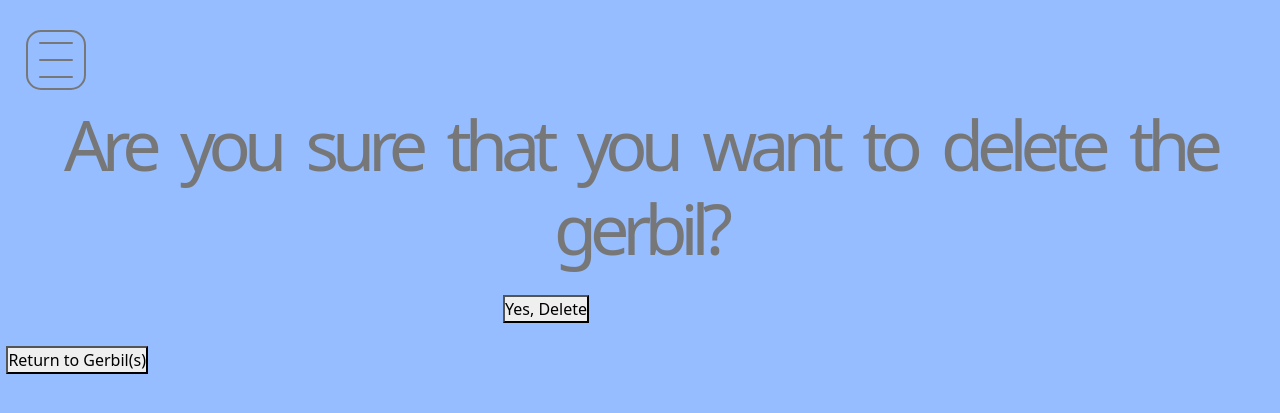
After one commit to norka2233/gerbil_django_project, a Django app: page /gerbil/delete/1 in a window 1280 px wide. The commit adds this page. Shown: the top 413 px of the page. Run offline with Django 4.2, Linux system fonts and the light colour scheme; tables that the repository leaves empty hold one stand-in row (values such as "Sample post"); some libraries are stand-ins or nearby versions.

Commit message:
delete on gerbil page

```diff
--- a/gerbil/gerbil/static/gerbil_animal/base.css
+++ b/gerbil/gerbil/static/gerbil_animal/base.css
@@ -228,7 +228,7 @@ a::after {
   font-weight: bold;
 }
 
-a {
+#moving_mouse {
     flex-direction: column;
     position: absolute;
     margin-top : 25%;
--- /dev/null
+++ b/gerbil/gerbil/static/gerbil_animal/confirm_gerbil_delete.css
@@ -0,0 +1,10 @@
+form {
+    display: flex;
+    flex-direction: row;
+    padding: 1%;
+    margin-left: 38%;
+}
+
+#return_to_gerbil_page {
+
+}
--- a/gerbil/gerbil/static/gerbil_animal/gerbilpage.css
+++ b/gerbil/gerbil/static/gerbil_animal/gerbilpage.css
@@ -57,7 +57,7 @@ h1 {
     background-color: #F7C8E0;
     margin-left: 2%;
     width: 35%;
-    height: 70%;
+    height: 90%;
     font-family: Oswald;
     font-weight: bold;
     font-color: #777;
@@ -109,3 +109,16 @@ label, input, button {
     margin: 0.5%;
     text-align: center;
 }
+
+#delete_text {
+    position: center;
+    font-weight: bold;
+    font-color: #777;
+    font-size: 0.9em;
+    color: red;
+    text-decoration: none;
+    border: inherit;
+    outline:none;
+    opacity: none;
+
+}
--- a/gerbil/gerbil/templates/gerbil_animal/base.html
+++ b/gerbil/gerbil/templates/gerbil_animal/base.html
@@ -37,7 +37,7 @@
                     <li href="http://127.0.0.1:8000/house/" id="houses" onclick="redirect_houses()">Houses</li>
                 </ul>
                 <div class="animated_animal">
-                    <a> <img src="https://www.animatedimages.org/data/media/213/animated-mouse-image-0079.gif" alt="animated-mouse-image-0079" /></a>
+                    <a id="moving_mouse"> <img src="https://www.animatedimages.org/data/media/213/animated-mouse-image-0079.gif" alt="animated-mouse-image-0079" /></a>
                 </div>
             </div>
         </div>
--- /dev/null
+++ b/gerbil/gerbil/templates/gerbil_animal/confirm_gerbil_delete.html
@@ -0,0 +1,26 @@
+{% extends 'gerbil_animal/base.html' %}
+{% load static %}
+{% block content %}
+
+
+<html>
+<link rel="stylesheet" href="{% static 'gerbil_animal/gerbilpage.css' %}">
+<link rel="stylesheet" href="{% static 'gerbil_animal/base.css' %}">
+<link rel="stylesheet" href="{% static 'gerbil_animal/confirm_gerbil_delete.css' %}">
+<link rel="preconnect" href="https://fonts.googleapis.com">
+<link rel="preconnect" href="https://fonts.gstatic.com" crossorigin>
+<link href="https://fonts.googleapis.com/css2?family=Oswald:wght@300&display=swap" rel="stylesheet">
+
+<title> Success </title>
+
+<h1> Are you sure that you want to delete the gerbil? </h1>
+<div class="delete_confirm_box">
+    <form method="POST">
+        {% csrf_token %}
+            <button type="submit" id="confirm">Yes, Delete</button>
+    </form>
+    <button href="http://127.0.0.1:8000/gerbil/" id="return_to_gerbil_page" onclick="redirect_gerbils()"> Return to Gerbil(s) </button>
+</div>
+
+{% endblock %}
+</html>
--- a/gerbil/gerbil/templates/gerbil_animal/gerbilpage.html
+++ b/gerbil/gerbil/templates/gerbil_animal/gerbilpage.html
@@ -69,6 +69,14 @@
                     <div>{{ gerbil.gerbil_color }} </div>
                     <div>Cage ID: {{ gerbil.gerbil_cage_id}}</div>
                     <div>House ID: {{ gerbil.gerbil_house_id}}</div>
+                    <div class="delete_gerbil_form">
+                        <!--                    <form action="delete/{{ gerbil.gerbil_id }}" method="post" >-->
+                        <!--                        {% csrf_token %}-->
+                        <!--&lt;!&ndash;                        <p> Are you sure you wanna delete gerbil {{ gerbil.gerbil_name }}? </p>&ndash;&gt;-->
+                        <!--                        <button type="submit"> Delete </button>-->
+                        <!--                    </form>-->
+                        <a  href="{% url 'delete_gerbil_form' gerbil.gerbil_id %}" id="delete_text"> Delete </a>
+                    </div>
                 </div>
 
             </div>
--- a/gerbil/gerbil_animal/urls.py
+++ b/gerbil/gerbil_animal/urls.py
@@ -6,5 +6,6 @@ urlpatterns = [
     path('', views.index, name='index'),
     # path('gerbil/', views.index, name='index'),
     path('success/', views.add_gerbil_form, name='add_gerbil_form'),
+    path('delete/<int:gerbil_id>', views.delete_gerbil_form, name='delete_gerbil_form'),
     # path('<int:gerbil_id>', views.gerbil_presentation, name='gerbil_presentation')
 ]
--- a/gerbil/gerbil_animal/views.py
+++ b/gerbil/gerbil_animal/views.py
@@ -1,7 +1,7 @@
 import datetime
 
-from django.http import HttpResponse
-from django.http import HttpResponseRedirect
+from django.contrib import messages
+from django.http import HttpResponse, HttpResponseRedirect
 from django.shortcuts import render, redirect
 from django.template import loader
 from .models import Gerbil
@@ -14,9 +14,7 @@ from .forms import AddGerbilForm
 def index(request):
     gerbil_list = list(Gerbil.objects.all().values().order_by('-gerbil_id'))
     template = loader.get_template('gerbil_animal/gerbilpage.html')
-    context = {
-        'gerbil_list': gerbil_list,
-    }
+    context = {'gerbil_list': gerbil_list}
     return HttpResponse(template.render(context, request))
 
 
@@ -30,3 +28,17 @@ def add_gerbil_form(request):
     else:
         form = AddGerbilForm()
     return render(request, 'gerbil_animal/gerbil_success.html', {"form": form})
+
+
+def delete_gerbil_form(request, gerbil_id):
+    gerbil = get_object_or_404(Gerbil, pk=gerbil_id)
+    context = {'gerbil': gerbil}
+    success_template = loader.get_template('gerbil_animal/gerbilpage.html')
+
+    if request.method == 'GET':
+        return render(request, 'gerbil_animal/confirm_gerbil_delete.html', context)
+    elif request.method == 'POST':
+        gerbil.delete()
+        messages.success(request, "Gerbil has been removed.")
+        return render(request, 'gerbil_animal/confirm_gerbil_delete.html', context)
+    return HttpResponse(success_template.render({}, request))
```
